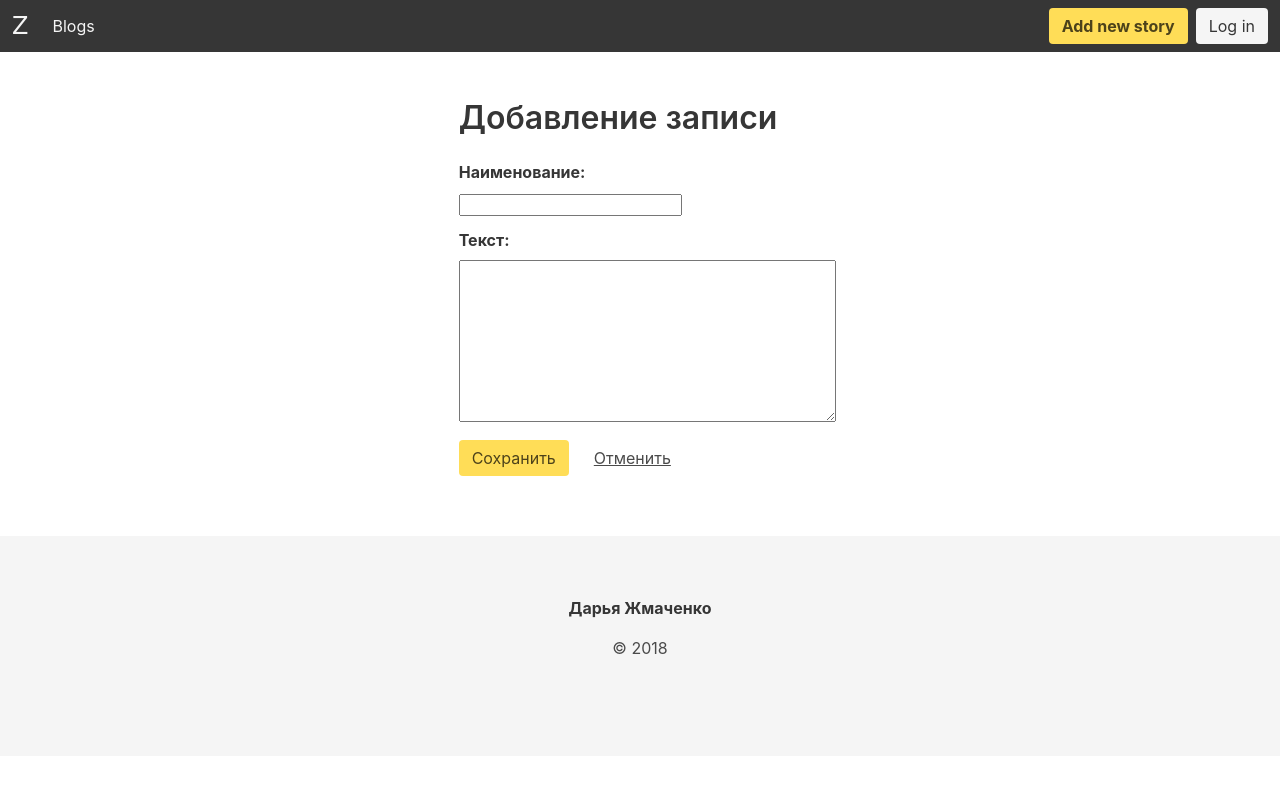
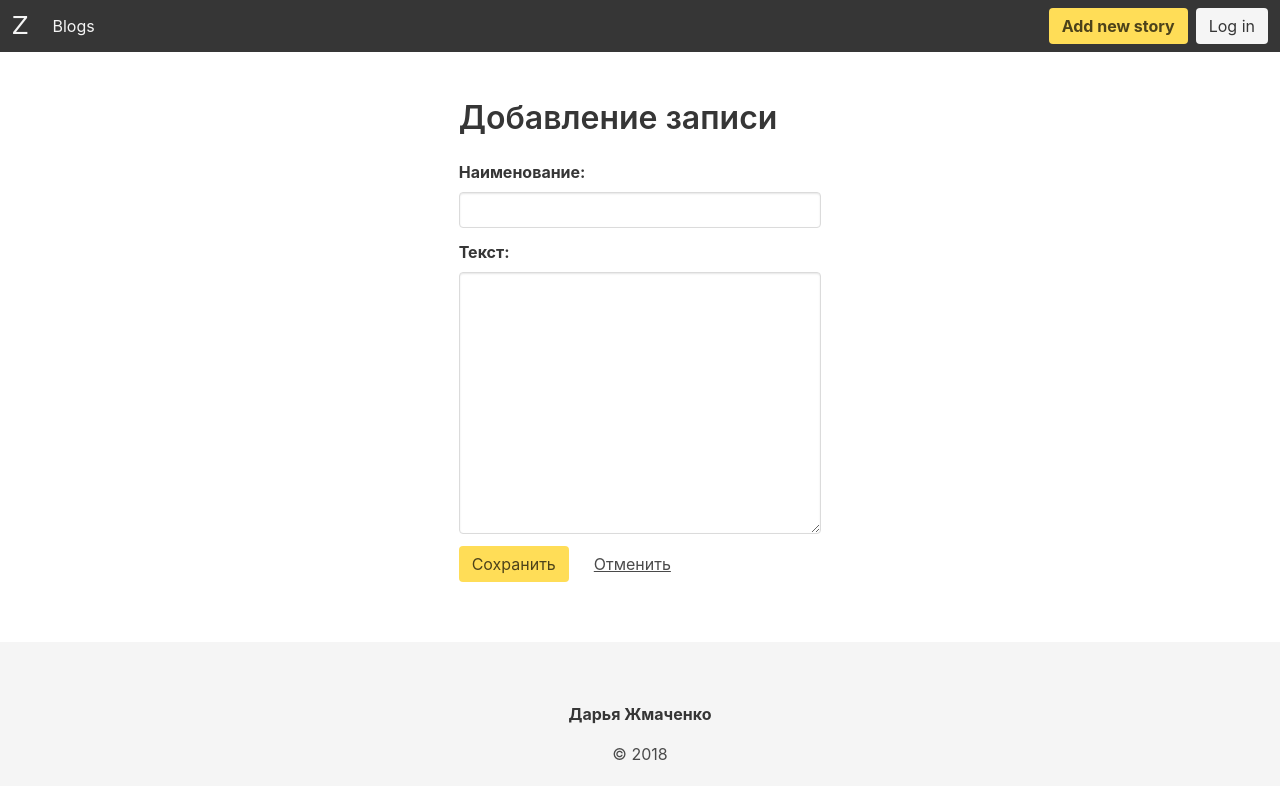
Before and after one commit to nickgashkov/zhmach-articles, a Django app: page /blogs/blogs/add/ in a window 1280 px wide. Shown: the top 786 px of the page. Before the commit the page ends 654 px from the top, so only its background shows below. Run offline with Django 3.2, Linux system fonts and the light colour scheme; some web fonts are replaced.

Commit message:
Style form, add delete view

```diff
--- a/zhmach/apps/blogs/forms/blog.py
+++ b/zhmach/apps/blogs/forms/blog.py
@@ -12,6 +12,18 @@ class BlogForm(forms.ModelForm):
 
         super().__init__(**kwargs)
 
+        self.tune_fields()
+
+    def tune_fields(self):
+        self.tune_name_field()
+        self.tune_text_field()
+
+    def tune_name_field(self):
+        self.fields['name'].widget.attrs.update({'class': 'input'})
+
+    def tune_text_field(self):
+        self.fields['text'].widget.attrs.update({'class': 'textarea'})
+
     def save(self, commit=True):
         if self.instance._state.adding:
             self.instance.author = self.user
--- a/zhmach/apps/blogs/models/blog.py
+++ b/zhmach/apps/blogs/models/blog.py
@@ -39,6 +39,9 @@ class Blog(models.Model):
     def get_update_url(self):
         return reverse('blogs:blog-update', kwargs={'pk': self.pk})
 
+    def get_delete_url(self):
+        return reverse('blogs:blog-delete', kwargs={'pk': self.pk})
+
     def increment_views(self):
         self.views = F('views') + 1
         self.save()
--- a/zhmach/apps/blogs/templates/blogs/create-update.html
+++ b/zhmach/apps/blogs/templates/blogs/create-update.html
@@ -2,21 +2,21 @@
 
 {% block content %}
   <section class="section">
-    <form class="form-horizontal" action="{{ form_action }}" method="post">
+    <form action="{{ form_action }}" method="post">
       {% csrf_token %}
 
       <h1 class="title">{{ form_title }}</h1>
 
-      <div class="field">
-        <div class="help is-danger">{{ form.name.errors }}</div>
-        <div class="label">{{ form.name.label_tag }}</div>
-        <div class="control">{{ form.name }}</div>
-      </div>
+      {% for field in form %}
+        <div class="field">
+          <div class="label">{{ field.label_tag }}</div>
+          <div class="control">{{ field }}</div>
+          <div class="help is-danger">{{ field.errors }}</div>
+        </div>
+      {% endfor %}
 
-      <div class="field">
-        <div class="label">{{ form.text.label_tag }}</div>
-        <div class="control">{{ form.text }}</div>
-        <div class="help is-danger">{{ form.text.errors }}</div>
+      <div class="help is-danger">
+        {{ form.non_field_errors }}
       </div>
 
       <div class="field is-grouped">
@@ -28,6 +28,7 @@
              href="javascript:history.back()">Отменить</a>
         </div>
       </div>
+
     </form>
   </section>
 {% endblock content %}
--- a/zhmach/apps/blogs/templates/blogs/detail.html
+++ b/zhmach/apps/blogs/templates/blogs/detail.html
@@ -7,6 +7,10 @@
       <a class="button is-warning" href="{{ object.get_update_url }}">
         <strong>Редактировать</strong>
       </a>
+      <form method="post" action="{{ object.get_delete_url }}">
+         {% csrf_token %}
+        <input class="button is-danger" type="submit" value="Удалить">
+      </form>
     </div>
     <p class="content">{{ object.text }}</p>
   </section>
--- a/zhmach/apps/blogs/templates/blogs/list.html
+++ b/zhmach/apps/blogs/templates/blogs/list.html
@@ -7,7 +7,7 @@
         <span>{{ object.author }} | {{ object.created_at }} | {{ object.views }}</span>
       </h2>
       <h1 class="title">
-        <a href="{{ object.get_absolute_url }}">
+        <a href="{{ object.get_absolute_url }}" class="has-text-grey-darker	has-text-underline">
           {{ object }}
         </a>
       </h1>
--- a/zhmach/apps/blogs/urls.py
+++ b/zhmach/apps/blogs/urls.py
@@ -2,6 +2,7 @@ from django.urls import path
 
 from zhmach.apps.blogs.views.blog import (
     BlogCreateView,
+    BlogDeleteView,
     BlogDetailView,
     BlogListView,
     BlogUpdateView,
@@ -14,4 +15,5 @@ urlpatterns = [
     path('blogs/add/', BlogCreateView.as_view(), name='blog-create'),
     path('blogs/<int:pk>/', BlogDetailView.as_view(), name='blog-detail'),
     path('blogs/<int:pk>/update/', BlogUpdateView.as_view(), name='blog-update'),
+    path('blogs/<int:pk>/delete/', BlogDeleteView.as_view(), name='blog-delete'),
 ]
--- a/zhmach/apps/blogs/views/blog/__init__.py
+++ b/zhmach/apps/blogs/views/blog/__init__.py
@@ -1,4 +1,5 @@
 from zhmach.apps.blogs.views.blog.create import BlogCreateView
+from zhmach.apps.blogs.views.blog.delete import BlogDeleteView
 from zhmach.apps.blogs.views.blog.detail import BlogDetailView
 from zhmach.apps.blogs.views.blog.list import BlogListView
 from zhmach.apps.blogs.views.blog.update import BlogUpdateView
@@ -6,6 +7,7 @@ from zhmach.apps.blogs.views.blog.update import BlogUpdateView
 
 __all__ = (
     'BlogCreateView',
+    'BlogDeleteView',
     'BlogDetailView',
     'BlogListView',
     'BlogUpdateView',
--- a/zhmach/apps/blogs/views/blog/update.py
+++ b/zhmach/apps/blogs/views/blog/update.py
@@ -18,6 +18,6 @@ class BlogUpdateView(generic.UpdateView):
 
     def get_context_data(self, **kwargs):
         context = super().get_context_data(**kwargs)
-        context['form_title'] = f'Редактирование записи {self.object}'
+        context['form_title'] = f'Редактирование записи «{self.object}»'
 
         return context
--- a/zhmach/templates/main.html
+++ b/zhmach/templates/main.html
@@ -9,6 +9,9 @@
   <style>
     .has-text-brand {
       font-family: Charmonman, cursive;
+    }
+    .has-text-underline {
+      text-decoration: underline;
     }
     .has-margin-top {
       margin-top: 1rem;
```
Also changed, not shown: zhmach/apps/blogs/views/blog/delete.py (added, +9 -0 lines).
